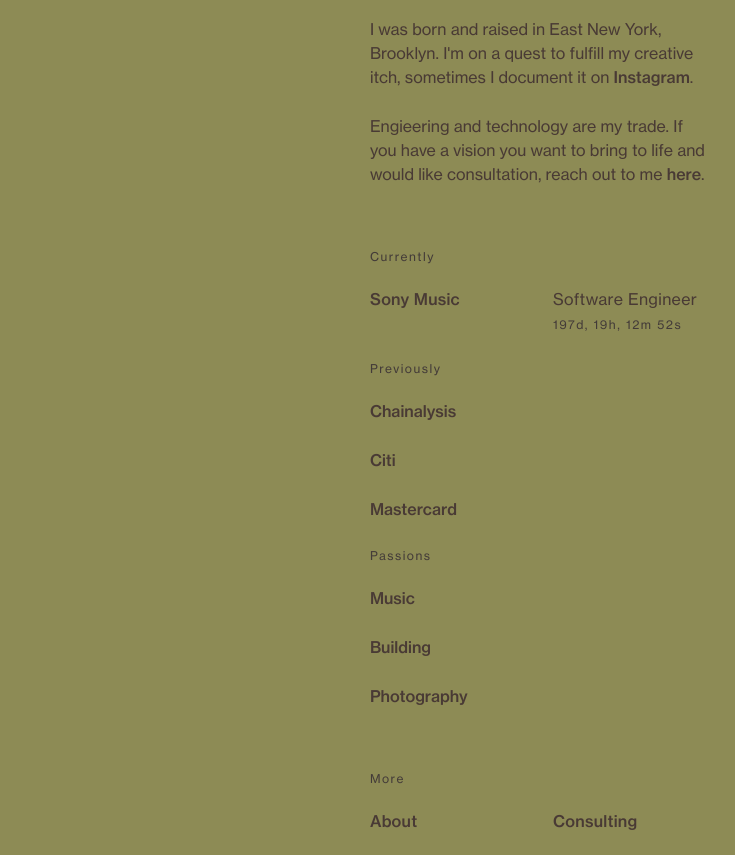
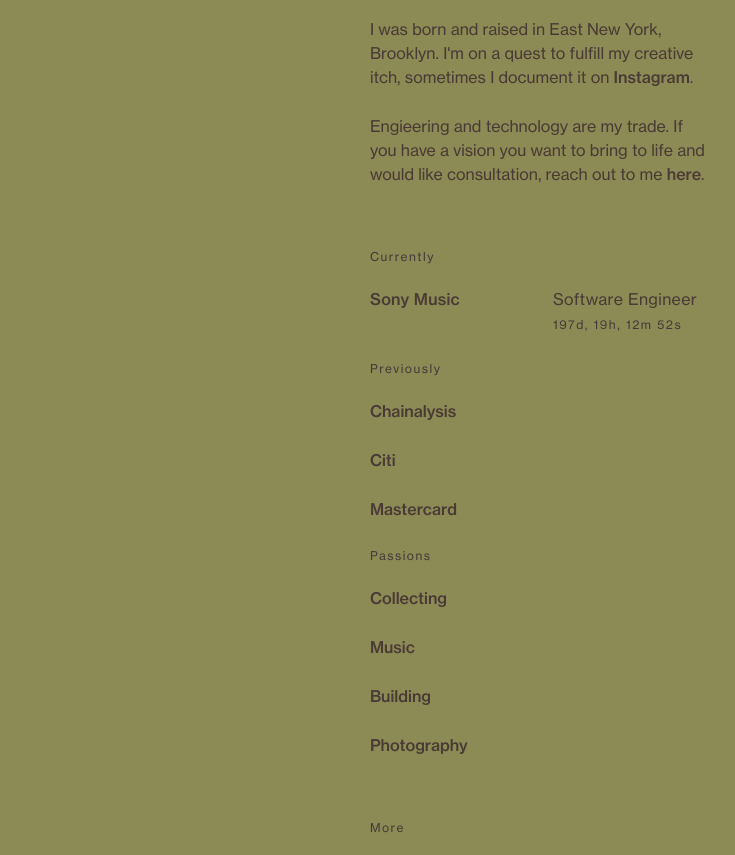
Before and after one commit to jonraysor/jonraysor.github.io, a plain HTML site: page index.html in a window 1280 px wide. Shown: the part 199-1054 px from the top of the page, without its empty margins (256-991 px from the left). Drawn offline with nearby package versions, Linux system fonts and the light colour scheme.

Commit message:
chore: add collection

```diff
--- a/index.html
+++ b/index.html
@@ -128,7 +128,7 @@
       <div class="row group">
         <div class="three columns offset-by-six animated fadeIn three">
           <h4 class="animated fadeIn two">Passions</h4>
-
+          <p><a href="https://www.discogs.com/user/jonraysor/collection" target="blank" class="underline">Collecting</a></p>
           <p><a href="https://music.apple.com/profile/JonRaysor" target="_blank" class="underline">Music</a></p>
           <p><a href="https://github.com/jonraysor" target="_blank" class="underline">Building</a></p>
           <p><a href="https://www.instagram.com/jonraysor/" target="_blank" class="underline">Photography</a></p>
```
